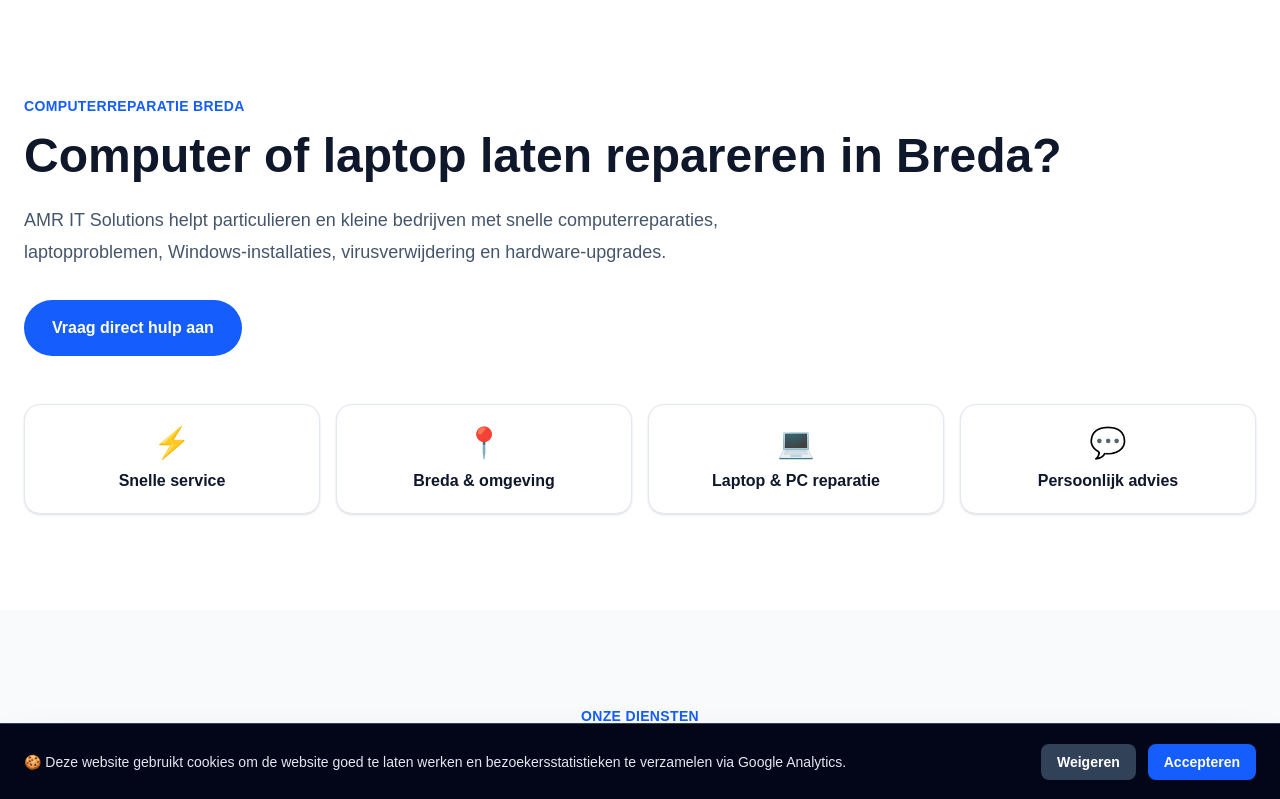
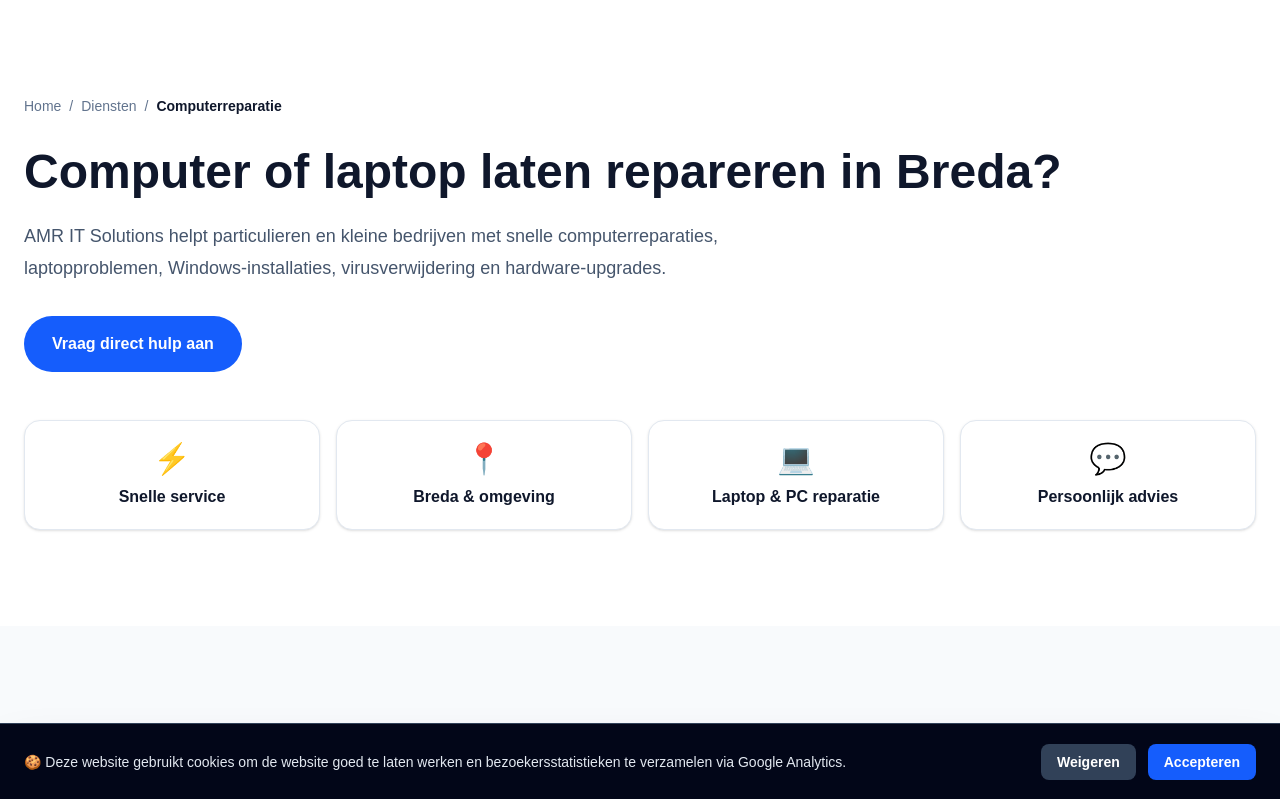
Before and after one commit to amritsolutions/amr-it-solutions, a Next.js app: page /computerreparatie in a window 1280 px wide. Shown: the top 799 px of the page. Built offline with nearby package versions, Linux system fonts and the light colour scheme.

Commit message:
Computerreparatie toegevoegd aan sitemap

```diff
--- a/app/computerreparatie/page.tsx
+++ b/app/computerreparatie/page.tsx
@@ -3,16 +3,16 @@ export const metadata = {
   description:
     "Computer of laptop laten repareren in Breda? AMR IT Solutions helpt met computerreparatie, Windows-installaties, SSD-upgrades, virusverwijdering en IT-support voor particulieren en bedrijven.",
 };
-
+import Breadcrumb from "@/components/Breadcrumb";
 export default function ComputerReparatiePage() {
   return (
     <main className="min-h-screen bg-white">
 
       {/* HERO */}
       <section className="mx-auto max-w-7xl px-6 py-24">
+        <Breadcrumb current="Computerreparatie" />
 
         <p className="text-sm font-semibold uppercase tracking-wide text-blue-600">
-          Computerreparatie Breda
         </p>
 
         <h1 className="mt-4 text-5xl font-bold text-slate-900">
```
